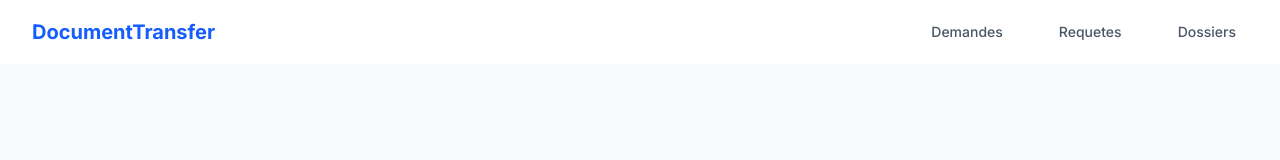
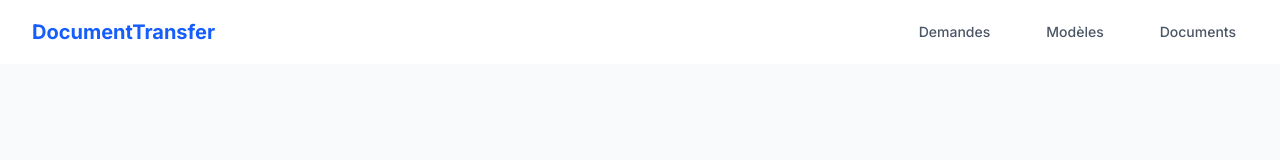
Before and after one commit to scaraude/Documo, a Next.js app: page / in a window 1280 px wide. Shown: the top 160 px of the page. Built offline with nearby package versions, Linux system fonts and the light colour scheme.

Commit message:
use const for links

```diff
--- a/components/ActionSection.tsx
+++ b/components/ActionSection.tsx
@@ -1,9 +1,10 @@
 import Link from 'next/link'
+import { ROUTES } from '@/constants'
 
 export const ActionSection = () => {
     return (
         <div className="w-full flex-1 py-6 sm:py-8 md:py-12 lg:h-64 flex items-center justify-center px-4 sm:px-6">
-            <Link href="/nouvelle-requete">
+            <Link href={ROUTES.REQUESTS.NEW}>
                 <button className="w-full sm:w-auto bg-blue-600 hover:bg-blue-700 text-white font-bold py-3 px-6 sm:px-8 md:px-10 text-base sm:text-lg md:text-xl rounded-lg shadow-lg transition duration-300 ease-in-out transform hover:scale-105">
                     Nouvelle Demande
                 </button>
--- a/components/ButtonCreateNewModel.tsx
+++ b/components/ButtonCreateNewModel.tsx
@@ -1,6 +1,7 @@
 'use client'
 import { useRouter } from "next/navigation";
 import { ReactNode } from "react";
+import { ROUTES } from "@/constants";
 
 export const ButtonCreateNewModel = (): ReactNode => {
     const router = useRouter();
@@ -9,7 +10,7 @@ export const ButtonCreateNewModel = (): ReactNode => {
         <div className="w-full flex flex-col items-center justify-center">
             <p className="text-sm text-gray-500 py-3">Aucun modèle disponible</p>
             <button
-                onClick={() => router.push('/requetes')}
+                onClick={() => router.push(ROUTES.REQUESTS.HOME)}
                 className="px-26 py-2 my-2 bg-blue-600 text-white rounded-md hover:bg-blue-700 transition-colors"
             > Créer un modèle </button>
         </div>
--- a/components/FormNewRequest.tsx
+++ b/components/FormNewRequest.tsx
@@ -7,6 +7,7 @@ import { SelectTemplate } from "./SelectTemplate"
 import { IDInput } from "./IDInput"
 import Link from "next/link"
 import { sendNotification } from '@/lib/api/notifications'
+import { ROUTES } from "@/constants"
 
 export const FormNewRequest = () => {
     const [id, setId] = useState('')
@@ -42,7 +43,7 @@ export const FormNewRequest = () => {
             window.open('/notification', '_blank');
         }
 
-        router.push('/')
+        router.push(ROUTES.HOME)
     }
 
     return (
--- a/components/Navbar.tsx
+++ b/components/Navbar.tsx
@@ -1,11 +1,12 @@
 'use client'
 import Link from 'next/link'
 import { useState } from 'react'
+import { ROUTES } from '@/constants'
 
 const navLinks = [
-    { href: '/', label: 'Demandes' },
-    { href: '/requetes', label: 'Requetes' },
-    { href: '/dossiers', label: 'Dossiers' }
+    { href: ROUTES.HOME, label: 'Demandes' },
+    { href: ROUTES.REQUESTS.HOME, label: 'Modèles' },
+    { href: ROUTES.DOCUMENTS.HOME, label: 'Documents' }
 ]
 
 export const Navbar = () => {
--- /dev/null
+++ b/constants/index.ts
@@ -0,0 +1,2 @@
+export { ROUTES } from './routes/paths'
+export type { AppRoutes, RouteKeys } from './routes/paths'
--- /dev/null
+++ b/constants/routes/paths.ts
@@ -0,0 +1,16 @@
+export const ROUTES = {
+    HOME: '/',
+    REQUESTS: {
+        HOME: '/requetes',
+        NEW: '/nouvelle-requete',
+        // DETAIL: (id: string) => `/requests/${id}`,
+    },
+    DOCUMENTS: {
+        HOME: '/documents',
+    },
+
+} as const;
+
+// Type utilities for routes
+export type AppRoutes = typeof ROUTES;
+export type RouteKeys = keyof typeof ROUTES;
```
Also changed, not shown: app/documents/page.tsx (renamed from app/dossiers/page.tsx).
